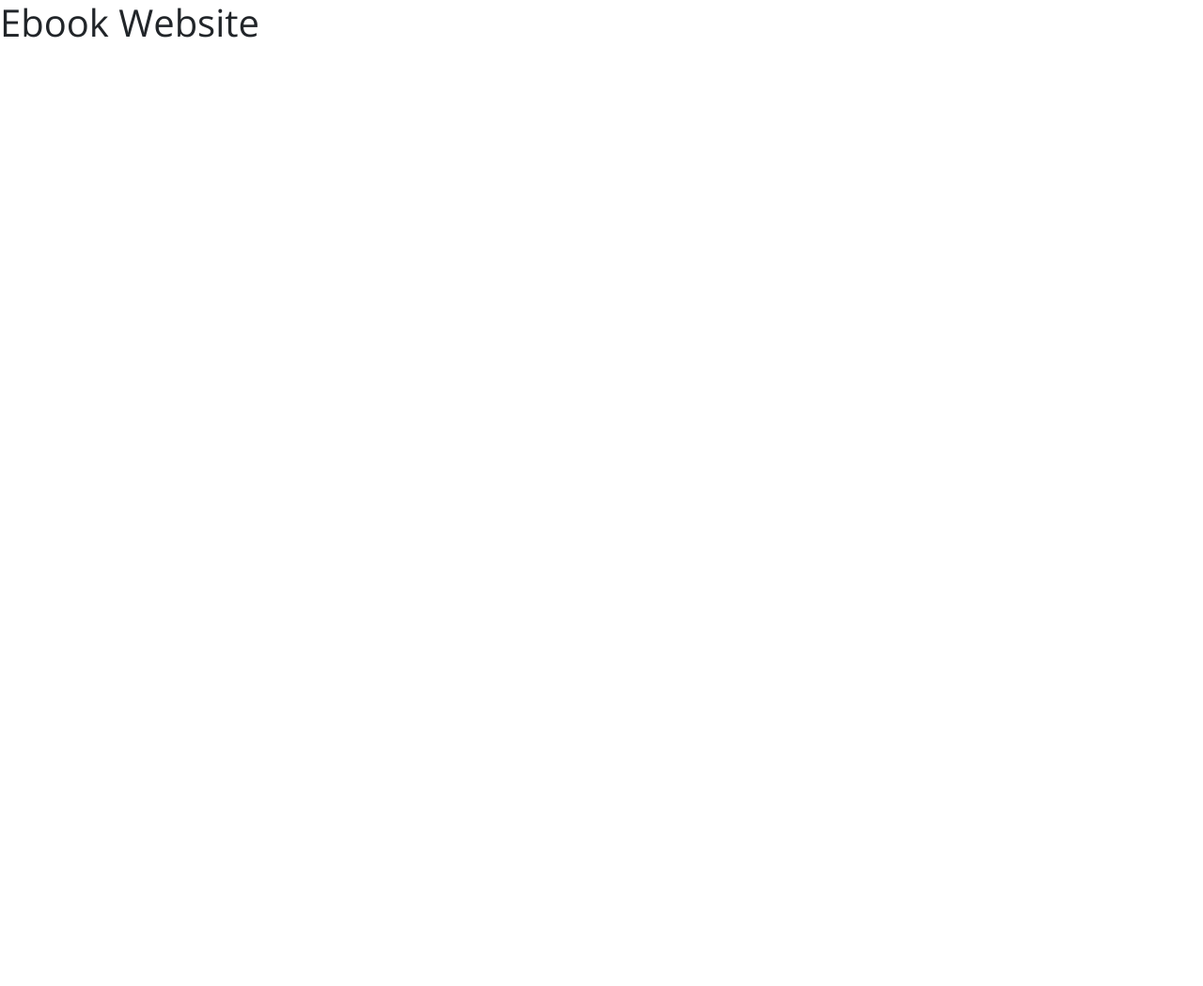
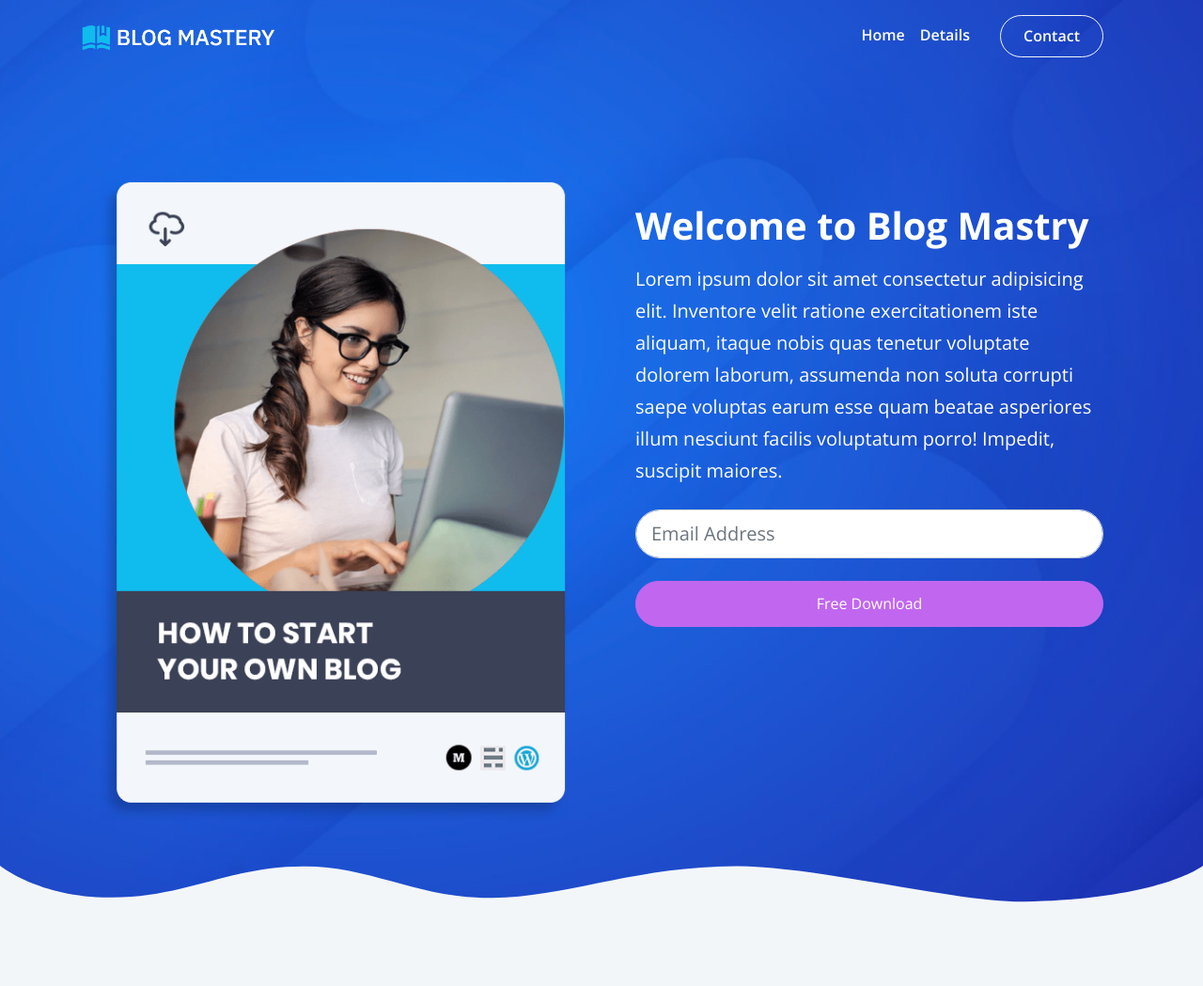
Before and after one commit to timenyin/E-book_Website, a website: page index.html in a window 1280 px wide. Shown: the whole page at 94% size. Before the commit the page ends 800 px from the top, so only its background shows below. Drawn offline with nearby package versions, Linux system fonts and the light colour scheme; files that its build step writes are made by us from their sources.

Commit message:
to be continued

```diff
--- a/index.html
+++ b/index.html
@@ -15,7 +15,69 @@
     <title>Free E-Book | Start Your Own Blog</title>
   </head>
   <body>
-    <h1>Ebook Website</h1>
+    <!-- Navbar -->
+    <nav class="navbar navbar-expand-lg fixed-top navbar-dark">
+        <div class="container">
+          <a href="index.html" class="navbar-brand"><img src="images/logo.png" alt="logo-image" width="225"></a>
+          <button class="navbar-toggler" data-bs-toggle="collapse" data-bs-target="#ebookMenu"><span class="navbar-toggler-icon"></span></button>
+          <div class="collapse navbar-collapse" id="ebookMenu">
+            <ul class="navbar-nav ms-auto">
+                <li class="nav-items fw-semibold"><a class="nav-link" href="index.html">Home</a></li>
+                <li class="nav-items fw-semibold"><a class="nav-link" href="details.html">Details</a></li>
+                <li class="nav-items fw-semibold"><a class="nav-link btn btn-outline-light fw-semibold px-4 mx-4" href="Countact.html">Contact</a></li>
+
+            </ul>
+          </div>
+        </div>
+    </nav>
+    <!-- end of Navbar -->
+
+    <!-- ----Header --- -->
+    <header class="header">
+      <div class="text-white hero pt-7">
+        <div class="container-xl">
+            <div class="row">
+              <div class="col-md-6">
+                <div class="image-container mb-5 px-4">
+                  <img src="images/header-ebook.png" alt="header_images" class="img-fluid">
+                </div>
+              </div>
+              <div class="col-md-6">
+                <div class="text-container p-4 d-flex-flex-column justify-content-center h-100 mb-5">
+                    <h1 class="display3 fw-bold">Welcome to Blog Mastry</h1>
+                    <p class="lead">
+                      Lorem ipsum dolor sit amet consectetur adipisicing elit. Inventore velit ratione exercitationem iste aliquam,
+                      itaque nobis quas tenetur voluptate dolorem laborum, assumenda non soluta corrupti saepe voluptas earum esse quam
+                       beatae asperiores illum nesciunt facilis voluptatum porro! Impedit, suscipit maiores.
+                    </p>
+                    <!-- form -->
+                    <div class="form-container">
+                      <form action="">
+                        <div class="my-4">
+                          <input type="email" class="form-control form-control-lg rounded-5" placeholder="Email Address">
+                        </div>
+                        <div class="d-grid">
+                          <button class="btn btn-primary bt-lg text-white">Free Download</button>
+                        </div>
+                      </form>
+                    </div>
+                </div>
+              </div>
+            </div>
+        </div>
+      </div>
+      <div class="frame-decoration">
+        <svg class="wave" data-name="Layer 2" xmlns="http://www.w3.org/2000/svg" preserveAspectRatio="none" viewBox="0 0 1920 192.275">
+          <defs>
+            <style>.cls-1 { fill: #f3f6f9; }</style>
+          </defs>
+          <title>frame-decoration</title>
+          <path class="cls-1" d="M0,158.755s63.9,52.163,179.472,50.736c121.494-1.5,185.839-49.738,305.984-49.733,109.21,0,181.491,51.733,300.537,50.233,123.941-1.562,225.214-50.126,390.43-50.374,123.821-.185,353.982,58.374,458.976,56.373,217.907-4.153,284.6-57.236,284.6-57.236V351.03H0V158.755Z" transform="translate(0 -158.755)"/>
+        </svg>
+      </div>
+    </header>
+
+    <!-- ---End of Header -->
 
     <script src="js/bootstrap.bundle.min.js"></script>
     <script src="js/script.js"></script>
--- a/package.json
+++ b/package.json
@@ -7,7 +7,7 @@
     "sass:build": "sass --no-source-map scss:css",
     "sass:watch": "sass --no-source-map --watch scss:css"
   },
-  "author": "Brad Traversy",
+  "author": "Harmony2k",
   "license": "MIT",
   "devDependencies": {
     "@fortawesome/fontawesome-free": "^6.4.0",
--- a/scss/bootstrap.scss
+++ b/scss/bootstrap.scss
@@ -1,4 +1,52 @@
 // Font
 $font-family-sans-serif: 'Open Sans', sans-serif;
 
+// --- colors ----
+    $primary:#c167ef ;
+    $secondary:#10bcee;
+    $dark:#2b3041;
+    $light:#f3f6f9;
+
+
+// -------NavBar style --------
+    $navbar-padding-y: 1rem;
+    $navbar-dark-color:#ffff;
+    $navbar-dark-hover-color:$secondary;
+
+// --- Button Style -------
+$button-radius: 50px;
+$button-padding-x: 30px;
+$button-padding-y: 10px;
+
+$btn-border-radius: $button-radius;
+$btn-border-radius-sm:$button-radius;
+$btn-border-radius-lg:$button-radius;
+$btn-padding-x: $button-padding-x;
+$btn-padding-x-sm: $button-padding-x;
+$btn-padding-x-lg: $button-padding-x;
+$btn-padding-y: $button-padding-y;
+$btn-padding-y-sm: $button-padding-y;
+$btn-padding-y-lg: $button-padding-y;
+// ------navbar-tooggle radius ------
+$navbar-toggler-border-radius:5px;
+
+
+// -----------Spacers style i.e mt-1 and pt-1 ---------
+$spacer: 1rem !default;
+$spacers: (
+  0: 0,
+  1: $spacer * .25,
+  2: $spacer * .5,
+  3: $spacer,
+  4: $spacer * 1.5,
+  5: $spacer * 3,
+  6: $spacer * 6,
+  8: $spacer * 8,
+  7: $spacer * 12,
+) !default;
+
+
+// --Line -height ---
+$line-height-base:1.7;
+$headings-margin-bottom: $spacer  * 1;
 @import '../node_modules/bootstrap/scss/bootstrap';
--- a/scss/styles.scss
+++ b/scss/styles.scss
@@ -0,0 +1,16 @@
+.navbar .btn-outline-light:hover {
+    color: var(--bs-dark);
+}
+
+.header {
+    background: url(../images/header-background.jpg) center center no-repeat;
+    background-size: cover;
+}
+
+@media (max-width:1000px) {
+    .hero .image-container {
+        display: flex;
+        justify-content: center;
+    }
+
+}
```
Also changed, not shown: 1 other file.
